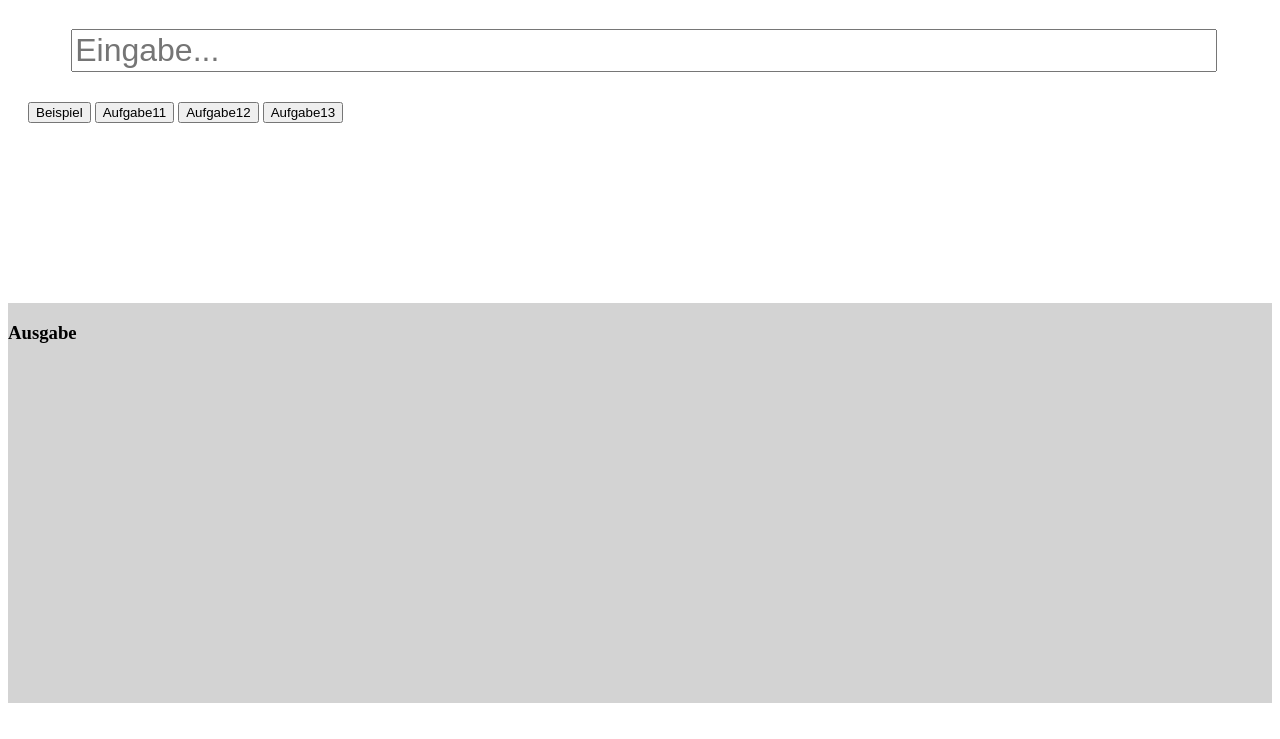
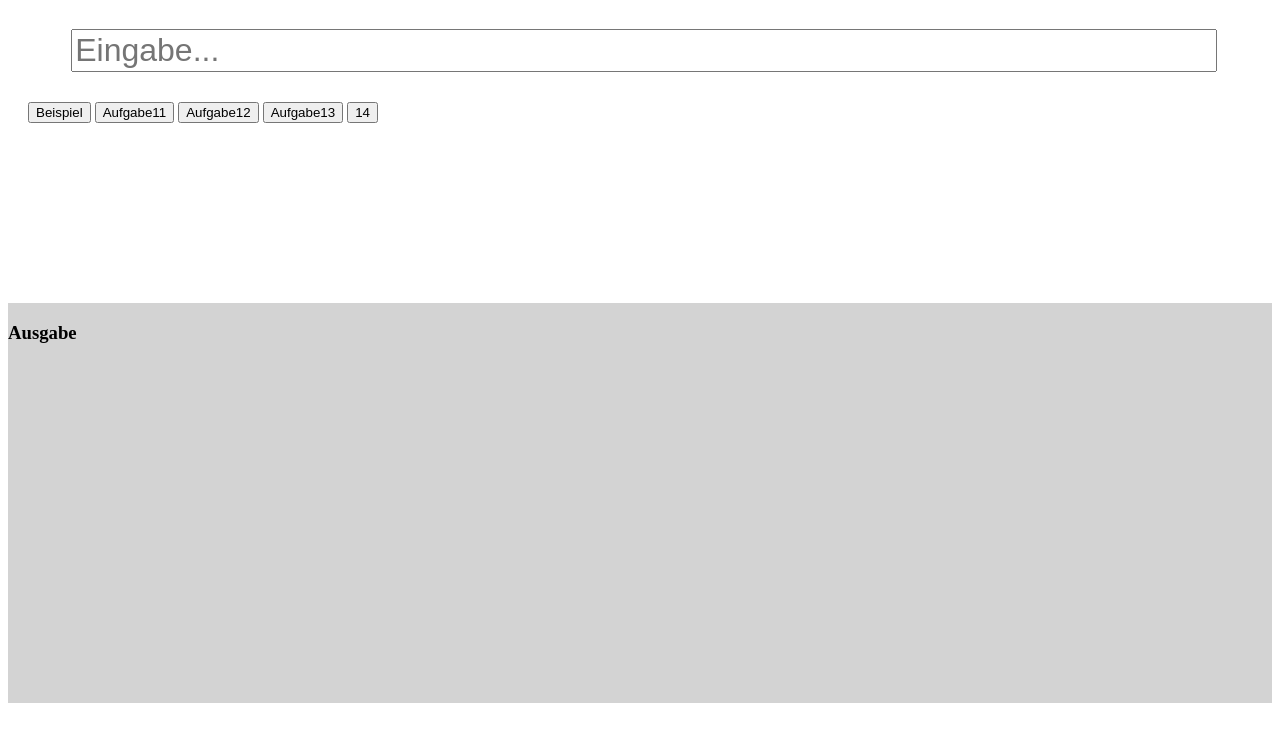
Before and after one commit to zCringez/js-conditionals-loops-and-lists, a plain HTML site: page index.html in a window 1280 px wide. Shown: the part 61-800 px from the top of the page. Drawn offline with Linux system fonts and the light colour scheme.

Commit message:
Aufgabe14

```diff
--- a/index.html
+++ b/index.html
@@ -21,6 +21,9 @@
         <button onclick="example_list_creation()">Aufgabe11</button>
         <button onclick="checkForXAufgabe12()">Aufgabe12</button>
         <button onclick="checkForLengthAufgabe13()">Aufgabe13</button>
+        <button onclick="doubleInputAufgabe14()">14</button>
+
+
 
 
 
--- a/script.js
+++ b/script.js
@@ -42,3 +42,11 @@ function checkForXAufgabe12() {
           console.log("Input is not between 0 and 12 characters long.");
         }
       }
+      function doubleInputAufgabe14() {
+        let input = read();
+        let result = "";
+        for (let i = 0; i < input.length; i++) {
+          result += input[i] + input[i];
+        }
+        console.log(result);
+      }
```
